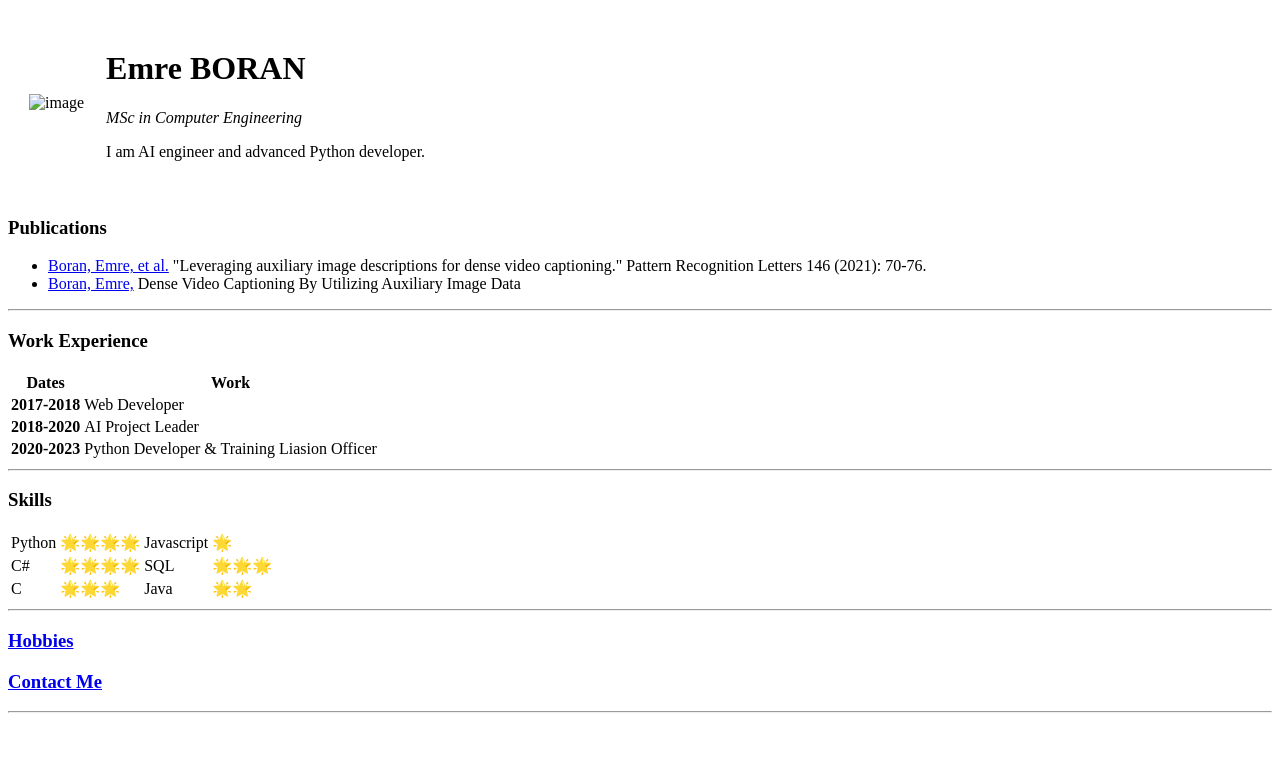
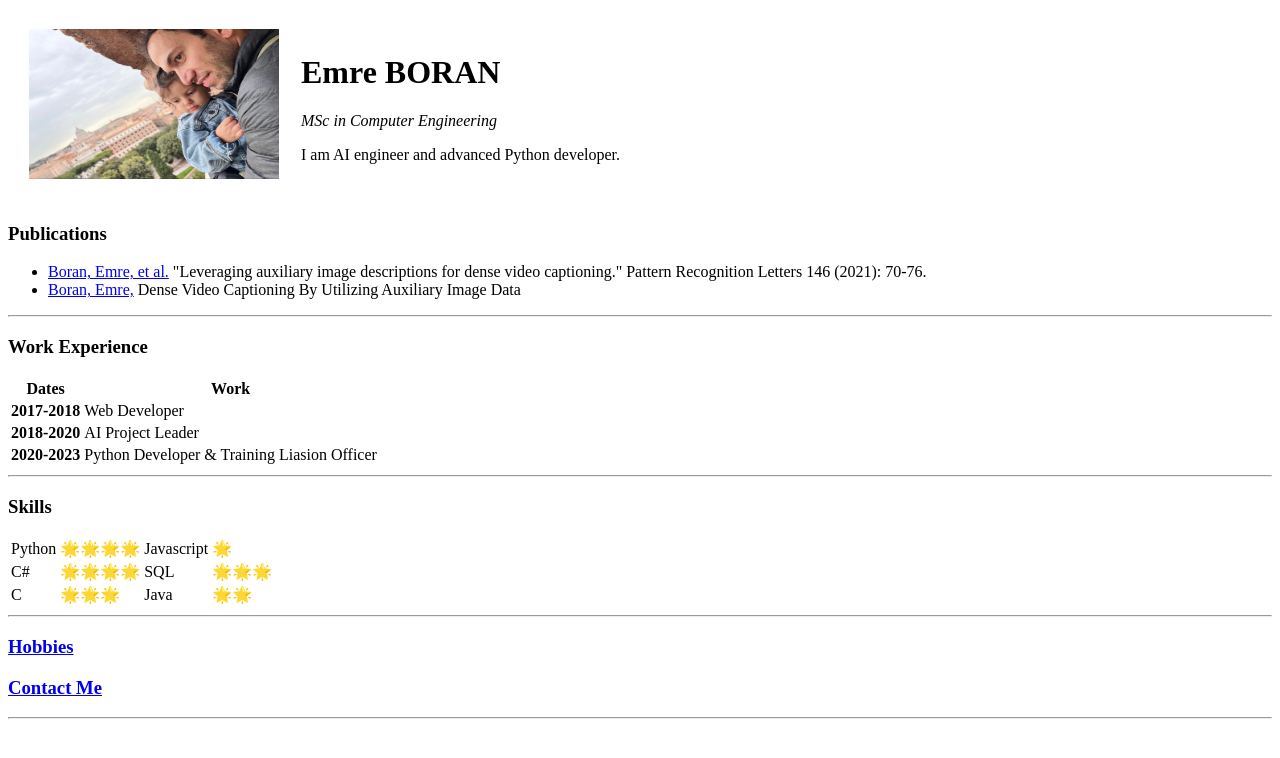
Before and after one commit to ebron01/cv, a plain HTML site: page index.html in a window 1280 px wide. Drawn offline with Linux system fonts and the light colour scheme.

Commit message:
Update index.html
changed image directory

```diff
--- a/index.html
+++ b/index.html
@@ -8,7 +8,7 @@
         <table cellspacing="20">
             <tr>
                 <td><img
-            src="images/Image.jpg"
+            src="Image.jpg"
             alt="image" width="250" height="150"></td>
                 <td><h1>Emre BORAN</h1>
         <p><em>MSc in Computer Engineering</em></p>
```
